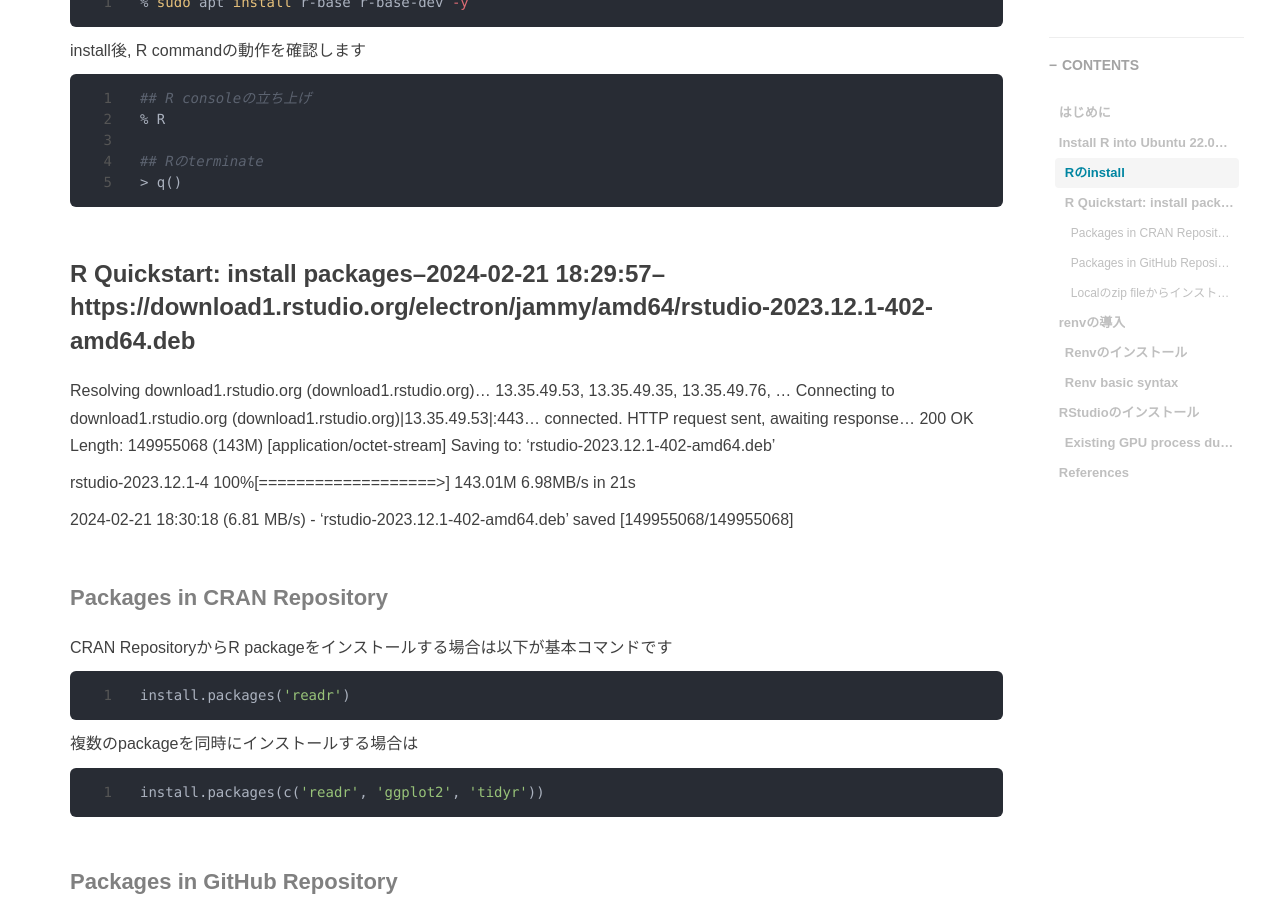
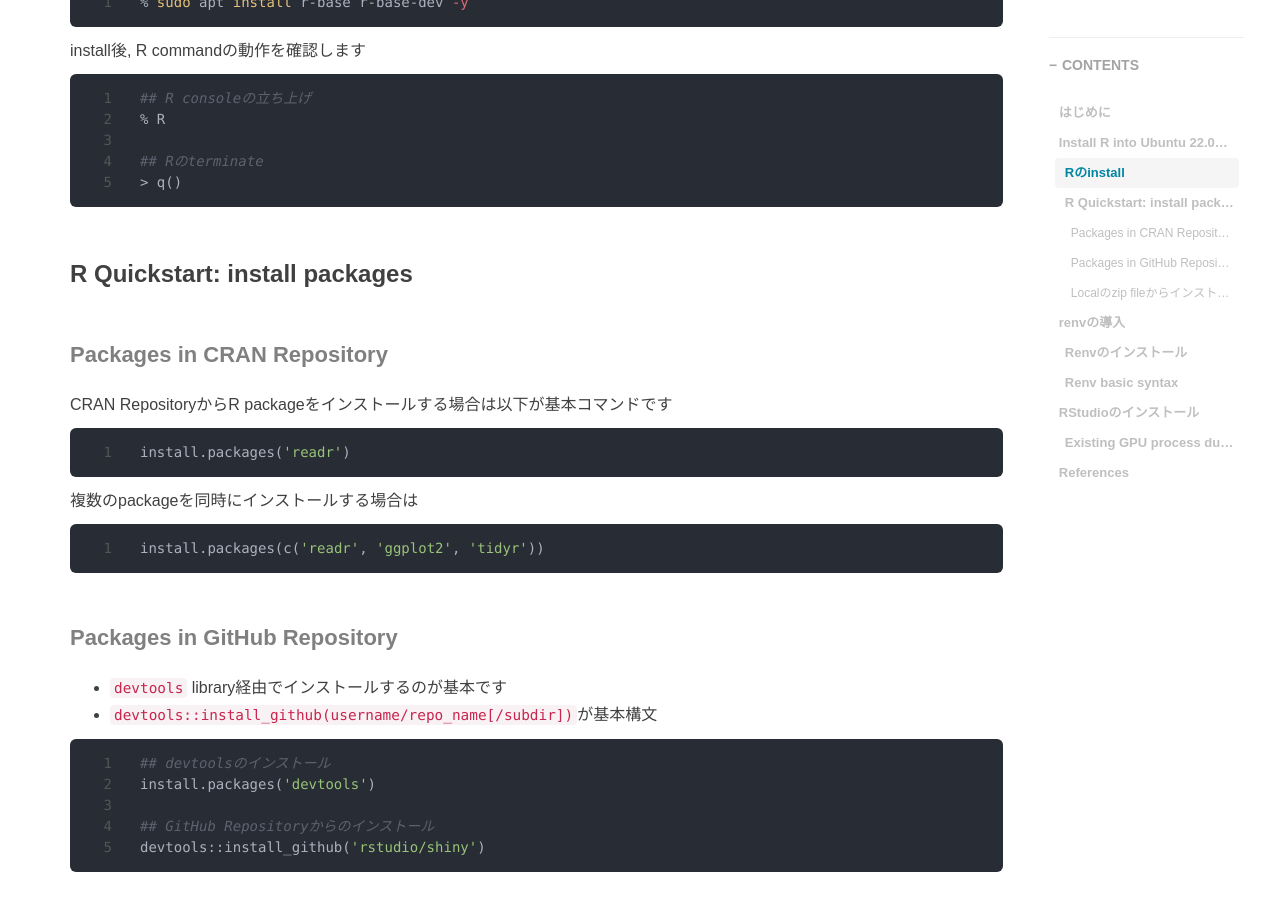
Before and after one commit to RyoNakagami/RyoNakagami.github.io, a Jekyll site: the page built from _posts/2023-07-28-Ubuntu-R-setup.md, in a window 1280 px wide and 900 px high, scrolled down 3793 px. Built offline with Jekyll 4.4.1, drawn with Linux system fonts in a browser that asks for light colours; comment, search, counter and statistics services are not loaded.

Commit message:
FIX 20230728

````diff
--- a/_posts/2023-07-28-Ubuntu-R-setup.md
+++ b/_posts/2023-07-28-Ubuntu-R-setup.md
@@ -193,17 +193,7 @@ install後, R commandの動作を確認します
 > q()
 ```
 
-### R Quickstart: install packages--2024-02-21 18:29:57--  https://download1.rstudio.org/electron/jammy/amd64/rstudio-2023.12.1-402-amd64.deb
-Resolving download1.rstudio.org (download1.rstudio.org)... 13.35.49.53, 13.35.49.35, 13.35.49.76, ...
-Connecting to download1.rstudio.org (download1.rstudio.org)|13.35.49.53|:443... connected.
-HTTP request sent, awaiting response... 200 OK
-Length: 149955068 (143M) [application/octet-stream]
-Saving to: ‘rstudio-2023.12.1-402-amd64.deb’
-
-rstudio-2023.12.1-4 100%[===================>] 143.01M  6.98MB/s    in 21s
-
-2024-02-21 18:30:18 (6.81 MB/s) - ‘rstudio-2023.12.1-402-amd64.deb’ saved [149955068/149955068]
-
+### R Quickstart: install packages
 #### Packages in CRAN Repository
 CRAN RepositoryからR packageをインストールする場合は以下が基本コマンドです
 
````
